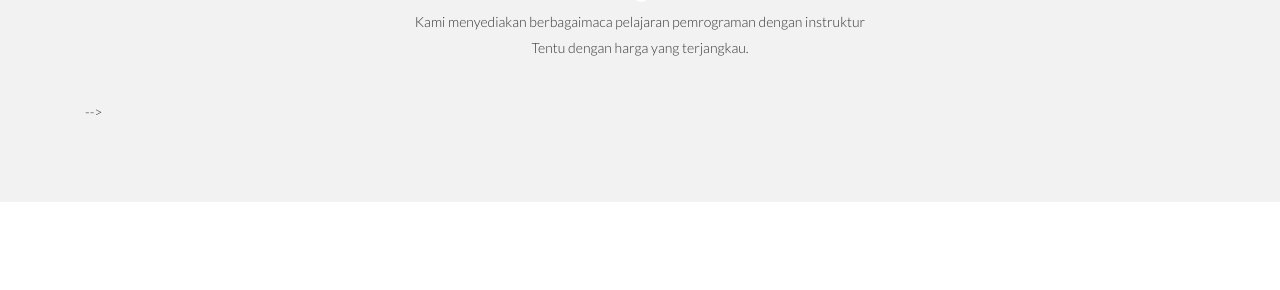
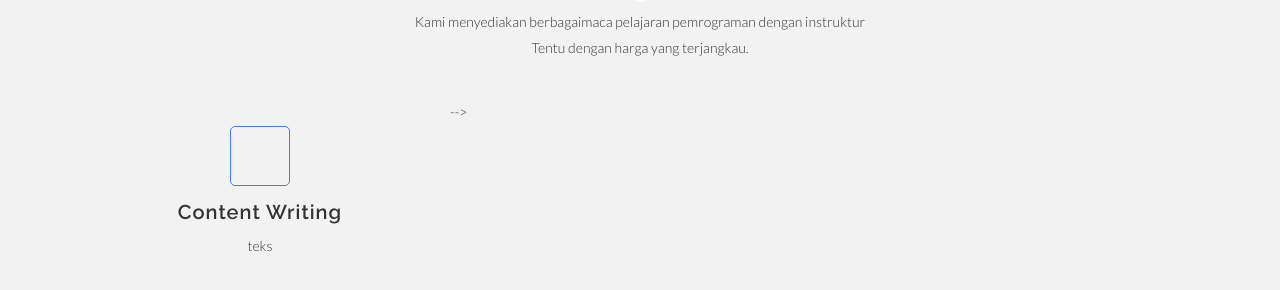
Before and after one commit to AHasanBas/A55, a plain HTML site: page index.html in a window 1280 px wide. Shown: the part 682-972 px from the top of the page. Before the commit the page ends 884 px from the top, so only its background shows below. Drawn offline with nearby package versions, Linux system fonts and the light colour scheme.

Commit message:
Update index.html

```diff
--- a/index.html
+++ b/index.html
@@ -58,6 +58,16 @@
           <hr class="lines wow zoomIn" data-wow-delay="0.3s">
           <p class="section-subtitle wow fadeIn" data-wow-duration="1000ms" data-wow-delay="0.3s">Kami menyediakan berbagaimaca pelajaran pemrograman dengan instruktur <br> Tentu dengan harga yang terjangkau.</p>
         </div>
+        <div class="row">
+          <div class="col-md-4 col-sm-6">
+            <div class="item-boxes wow fadeInDown" data-wow-delay="0.2s">
+              <div class="icon">
+                <i class="fas fa-user	"></i>
+              </div>
+              <h4>Content Writing</h4>
+              <p>teks</p>
+            </div>
+          </div>
             <!-- jQuery first, then Tether, then Bootstrap JS. -->
     <script src="js/jquery-min.js"></script>-->
     <script src="js/tether.min.js"></script>
```
